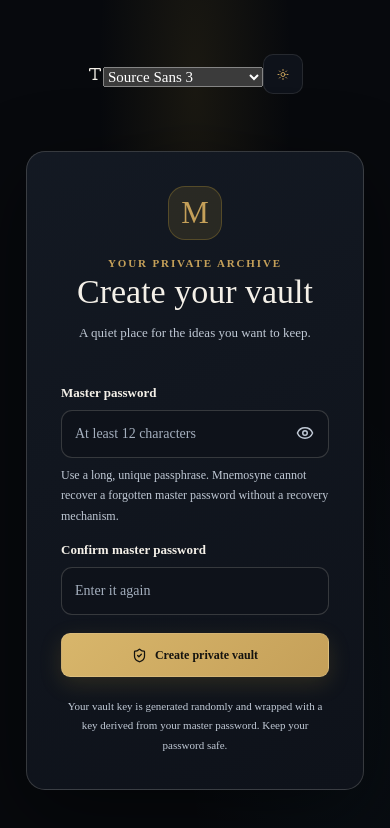
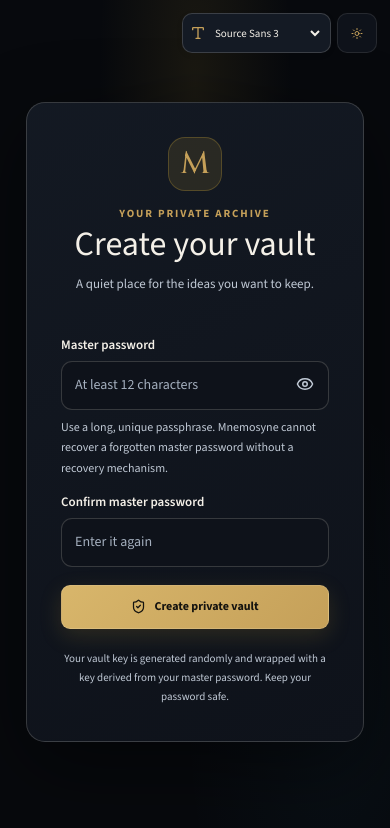
Before and after one commit to amirmalik798/mnemosyne, a Next.js app: page /setup in a window 390 px wide. Shown: the top 828 px of the page. Built offline with nearby package versions, Linux system fonts and the light colour scheme; no server answers; the database is empty; a web font is replaced by a local one.

Commit message:
style: apply selected English typeface across the application

```diff
--- a/src/app/globals.css
+++ b/src/app/globals.css
@@ -1177,3 +1177,132 @@ html[data-theme="dark"] .result-copy {
   .field, .select-field, .textarea-field { font-size: 14px; }
   .theme-toggle { width: 40px; min-width: 40px; height: 40px; }
 }
+
+
+/* ==========================================================================
+   Global English typeface preference.
+   The selected font applies throughout the interface, including note titles,
+   editor content, readers, forms and navigation. Arabic/Urdu stay script-aware.
+   ========================================================================== */
+html[data-font="source-sans"] {
+  --font-english: "Source Sans 3", "Segoe UI", sans-serif;
+}
+html[data-font="inter"] {
+  --font-english: "Inter", "Segoe UI", sans-serif;
+}
+html[data-font="atkinson"] {
+  --font-english: "Atkinson Hyperlegible", "Segoe UI", sans-serif;
+}
+html[data-font="lato"] {
+  --font-english: "Lato", "Segoe UI", sans-serif;
+}
+html[data-font="plus-jakarta"] {
+  --font-english: "Plus Jakarta Sans", "Segoe UI", sans-serif;
+}
+html[data-font] {
+  --font-sans: var(--font-english);
+  --font-serif: var(--font-english);
+}
+html[data-font] body,
+html[data-font] body :not(svg):not(svg *) {
+  font-family: var(--font-english);
+}
+/* Keep the visual signature of the Mnemosyne wordmark and archival glyphs. */
+html[data-font] .brand-name,
+html[data-font] .brand-mark,
+html[data-font] .avatar,
+html[data-font] .auth-mark,
+html[data-font] .cover-glyph {
+  font-family: var(--font-display);
+}
+/* Technical fragments retain their monospaced reading convention. */
+html[data-font] body :not(svg):not(svg *) :is(code, kbd, pre) {
+  font-family: var(--font-mono);
+}
+/* The English preference must never replace the Arabic-script typefaces. */
+html[data-font] body :lang(ur),
+html[data-font] body :lang(ur) *,
+html[data-font] body :lang(ur)::placeholder {
+  font-family: var(--font-urdu);
+}
+html[data-font] body :lang(ar),
+html[data-font] body :lang(ar) *,
+html[data-font] body :lang(ar)::placeholder {
+  font-family: var(--font-arabic);
+}
+
+/* Font picker — deliberately compact so it fits beside the theme control. */
+.font-selector-control {
+  display: inline-flex;
+  align-items: center;
+  justify-content: center;
+  gap: 7px;
+  height: 40px;
+  min-width: 0;
+  padding: 0 10px;
+  border: 1px solid var(--line-strong);
+  border-radius: 10px;
+  background: var(--surface-2);
+  color: var(--muted);
+  box-shadow: 0 2px 8px rgba(0,0,0,.035);
+}
+.font-selector-control > svg {
+  flex: none;
+  color: var(--gold);
+}
+.font-selector-control select {
+  width: 126px;
+  max-width: 126px;
+  padding: 0;
+  border: 0;
+  outline: 0;
+  background: transparent;
+  color: var(--text);
+  font-family: var(--font-sans);
+  font-size: 12px;
+  line-height: 1.4;
+  cursor: pointer;
+}
+.font-selector-control select option {
+  background: var(--surface-2);
+  color: var(--text);
+}
+html[data-theme="light"] .font-selector-control {
+  background: #FFFFFF;
+  border-color: #DDD5C5;
+  color: #454B56;
+  box-shadow: 0 2px 8px rgba(59,47,26,.035);
+}
+html[data-theme="light"] .font-selector-control select {
+  color: #292B30;
+}
+html[data-theme="light"] .font-selector-control select option {
+  background: #FFFFFF;
+  color: #14161C;
+}
+.auth-display-controls {
+  position: fixed;
+  top: 22px;
+  right: 24px;
+  z-index: 10;
+  display: flex;
+  align-items: center;
+  gap: 8px;
+}
+@media (max-width: 760px) {
+  .font-selector-control {
+    height: 40px;
+    padding: 0 7px;
+    gap: 5px;
+  }
+  .font-selector-control select {
+    width: 112px;
+    max-width: 112px;
+    font-size: 11px;
+  }
+  .auth-display-controls {
+    top: 13px;
+    right: 13px;
+    gap: 6px;
+  }
+}
```
